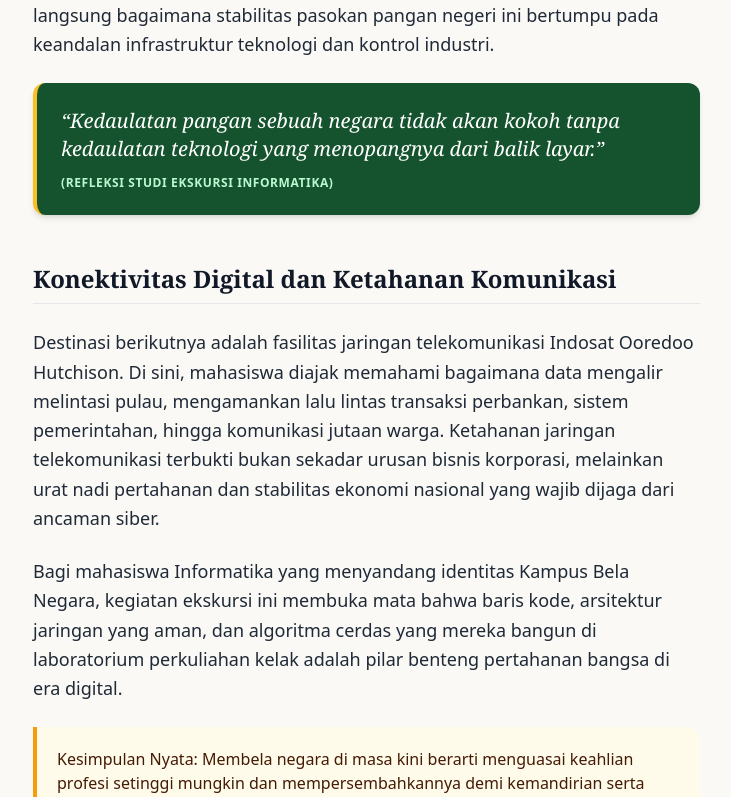
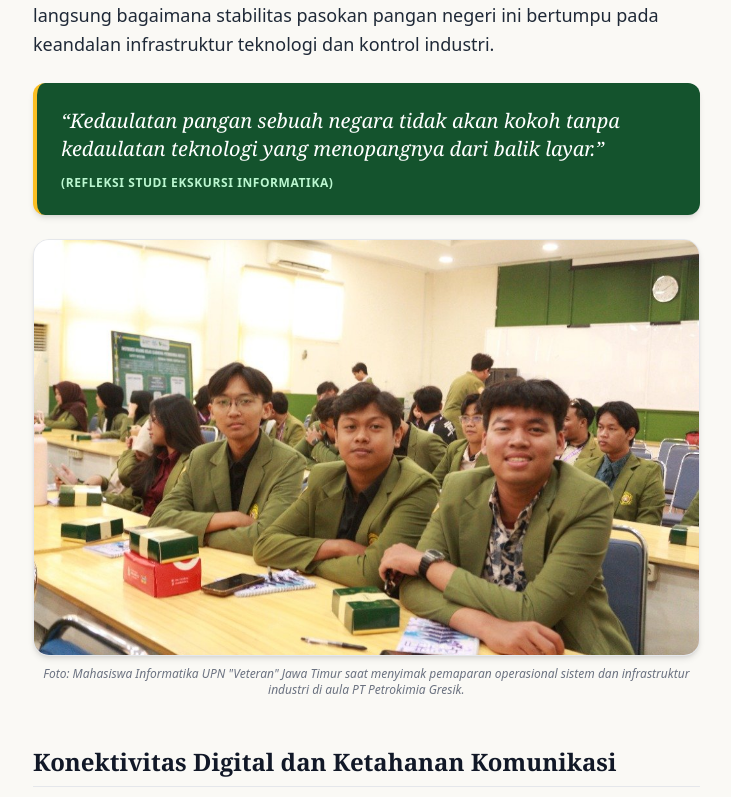
Before and after one commit to GEE669-ihs/Artikel_BelaNegara, a Next.js app: page /artikel/studi-ekskursi-ke-petrokimia-gresik-dan-indosat-cara-mahasiswa-informatika-membela-negara in a window 1280 px wide. Shown: the part 2000-2797 px from the top of the page, without its empty margins (95-826 px from the left). Built offline with nearby package versions, Linux system fonts and the light colour scheme.

Commit message:
feat: tambahkan dokumentasi foto indoor-outdoor Petrokimia Gresik yang telah dioptimasi

```diff
--- a/src/app/artikel/[slug]/page.tsx
+++ b/src/app/artikel/[slug]/page.tsx
@@ -228,6 +228,26 @@ export default async function ArticlePage({ params }: ArticlePageProps) {
                     </div>
                   );
                 }
+                if (block.type === 'image' && block.src) {
+                  return (
+                    <figure key={index} className="my-8">
+                      <div className="relative aspect-[16/10] w-full rounded-2xl overflow-hidden bg-gray-100 border border-gray-200 shadow-md">
+                        <Image
+                          src={block.src}
+                          alt={block.caption || 'Dokumentasi kegiatan'}
+                          fill
+                          sizes="(max-width: 896px) 100vw, 800px"
+                          className="object-cover"
+                        />
+                      </div>
+                      {block.caption && (
+                        <figcaption className="mt-2.5 text-center text-xs text-ink-500 italic">
+                          Foto: {block.caption}
+                        </figcaption>
+                      )}
+                    </figure>
+                  );
+                }
                 return (
                   <p key={index} className="leading-relaxed">
                     {block.text}
--- a/src/data/articles.ts
+++ b/src/data/articles.ts
@@ -34,6 +34,11 @@ export const articles: Article[] = [
         type: 'quote',
         text: 'Kedaulatan pangan sebuah negara tidak akan kokoh tanpa kedaulatan teknologi yang menopangnya dari balik layar.',
         author: 'Refleksi Studi Ekskursi Informatika',
+      },
+      {
+        type: 'image',
+        src: '/images/studi-ekskursi-indoor.jpg',
+        caption: 'Mahasiswa Informatika UPN "Veteran" Jawa Timur saat menyimak pemaparan operasional sistem dan infrastruktur industri di aula PT Petrokimia Gresik.',
       },
       {
         type: 'heading',
--- a/src/types/article.ts
+++ b/src/types/article.ts
@@ -5,9 +5,11 @@ export interface ArticleAuthor {
 }
 
 export interface ContentBlock {
-  type: 'paragraph' | 'heading' | 'quote' | 'highlight';
-  text: string;
+  type: 'paragraph' | 'heading' | 'quote' | 'highlight' | 'image';
+  text?: string;
   author?: string;
+  src?: string;
+  caption?: string;
 }
 
 export interface Article {
```
Also changed, not shown: public/images/studi-ekskursi-indoor.jpg (added), public/images/studi-ekskursi.jpg.
